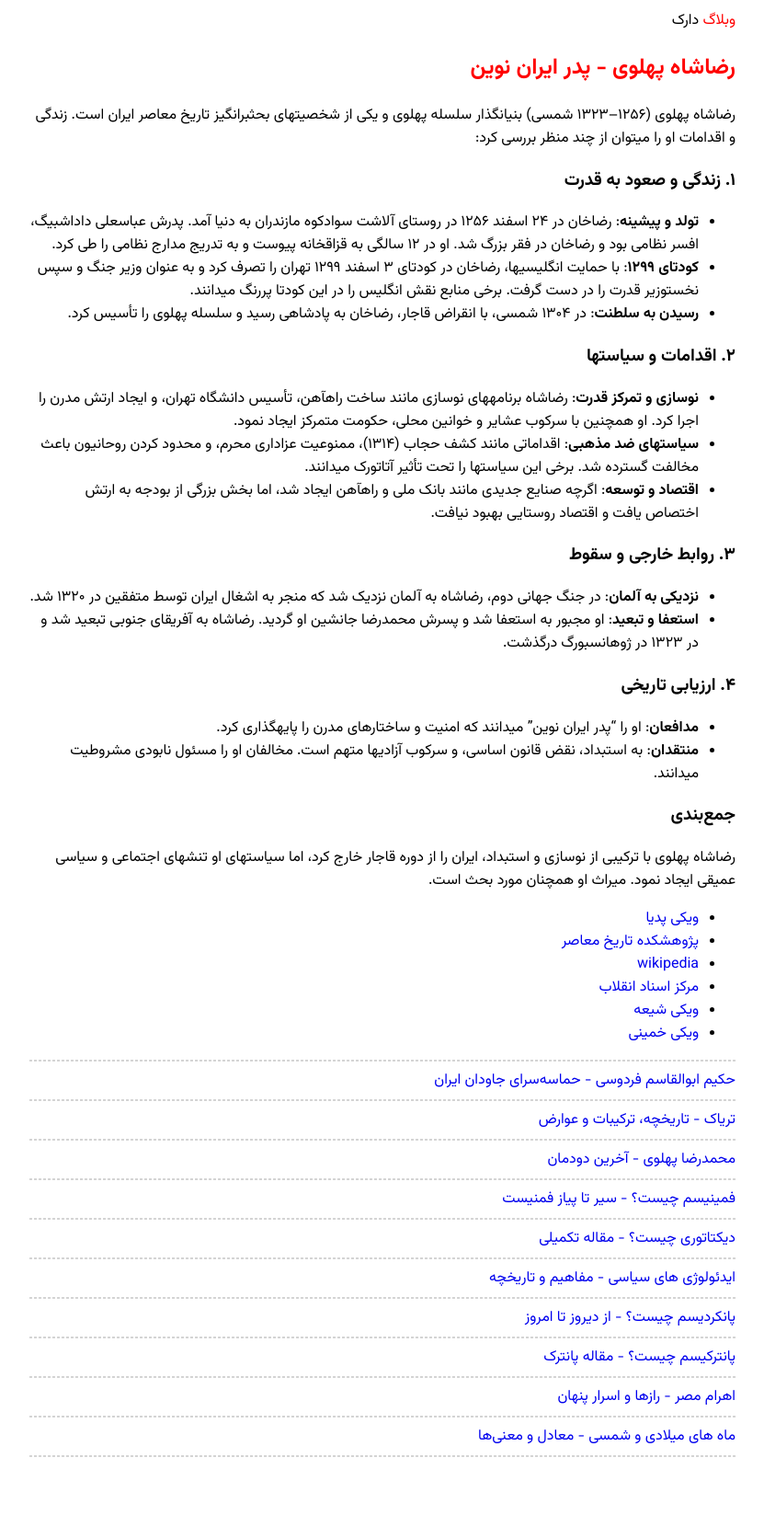
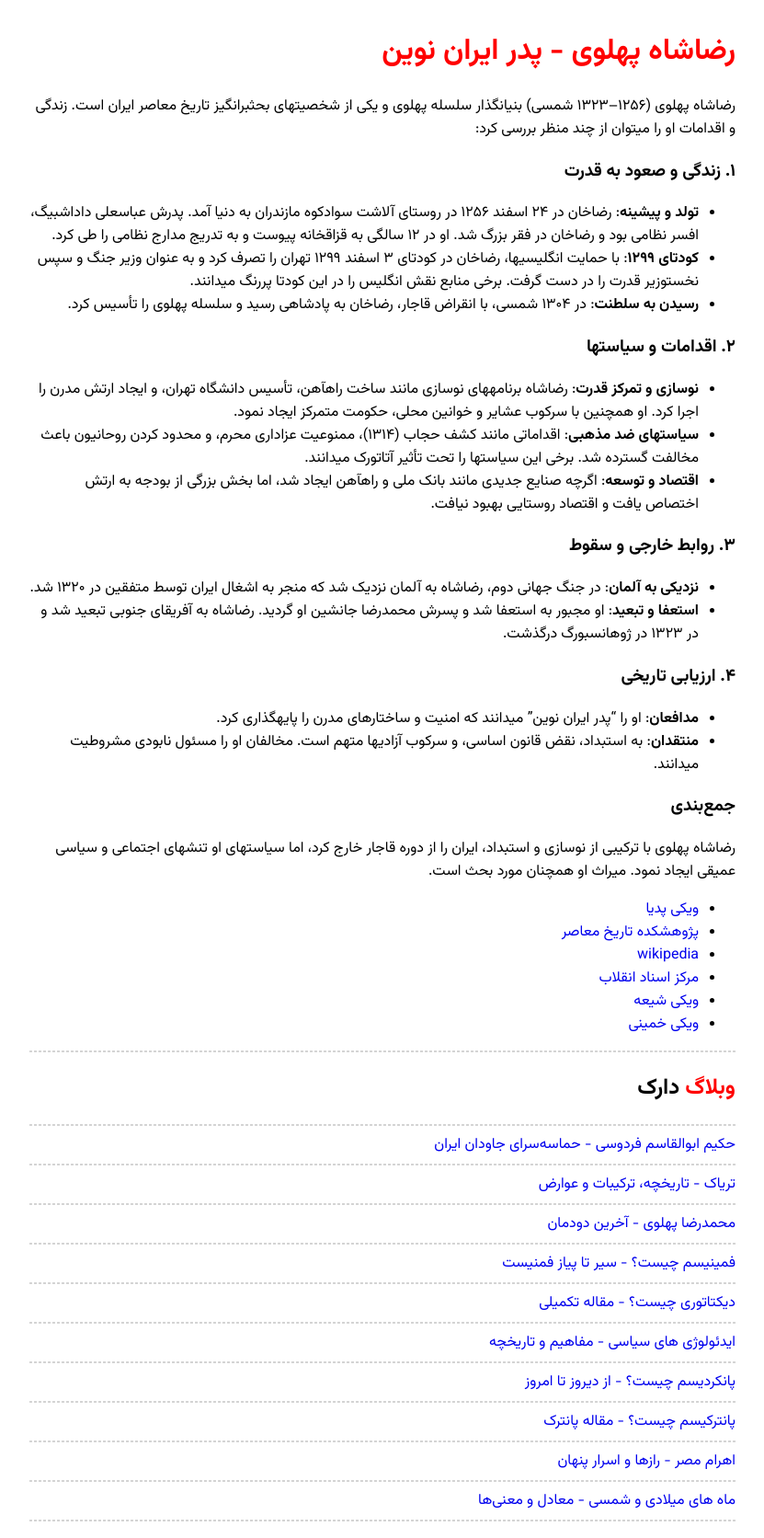
Before and after one commit to darkblog/darkblog.github.io, a Jekyll site: the page built from _posts/2024-7-4-4.md, in a window 1280 px wide. Shown: the whole page at 92% size, without its empty margins (224-1055 px from the left). Built offline with Jekyll 4.4.1, drawn with Linux system fonts in a browser that asks for light colours; before the commit the page ends 1602 px from its top, so only the background shows below that.

Commit message:
Update post.html

```diff
--- a/_layouts/post.html
+++ b/_layouts/post.html
@@ -21,13 +21,9 @@
 </script>
 </head>
 <body>
-<header>
-<a href="https://darkblog.github.io/"><span style="color:red">وبلاگ</span>&nbsp;<span style="color:black">دارک</span></a>
-</header>
-<article>
 <h1>{{ page.title }}</h1>
 {{ content }}
-</article>
+<hr><h2><a href="https://darkblog.github.io/"><span style="color:red">وبلاگ</span>&nbsp;<span style="color:black">دارک</span></a></h2>
 {% for related_post in site.related_posts limit:10 %}<hr><a href="{{ site.url }}{{ related_post.url }}">{{ related_post.title }}</a>{% endfor %}<hr>
 </body>
 </html>
```
